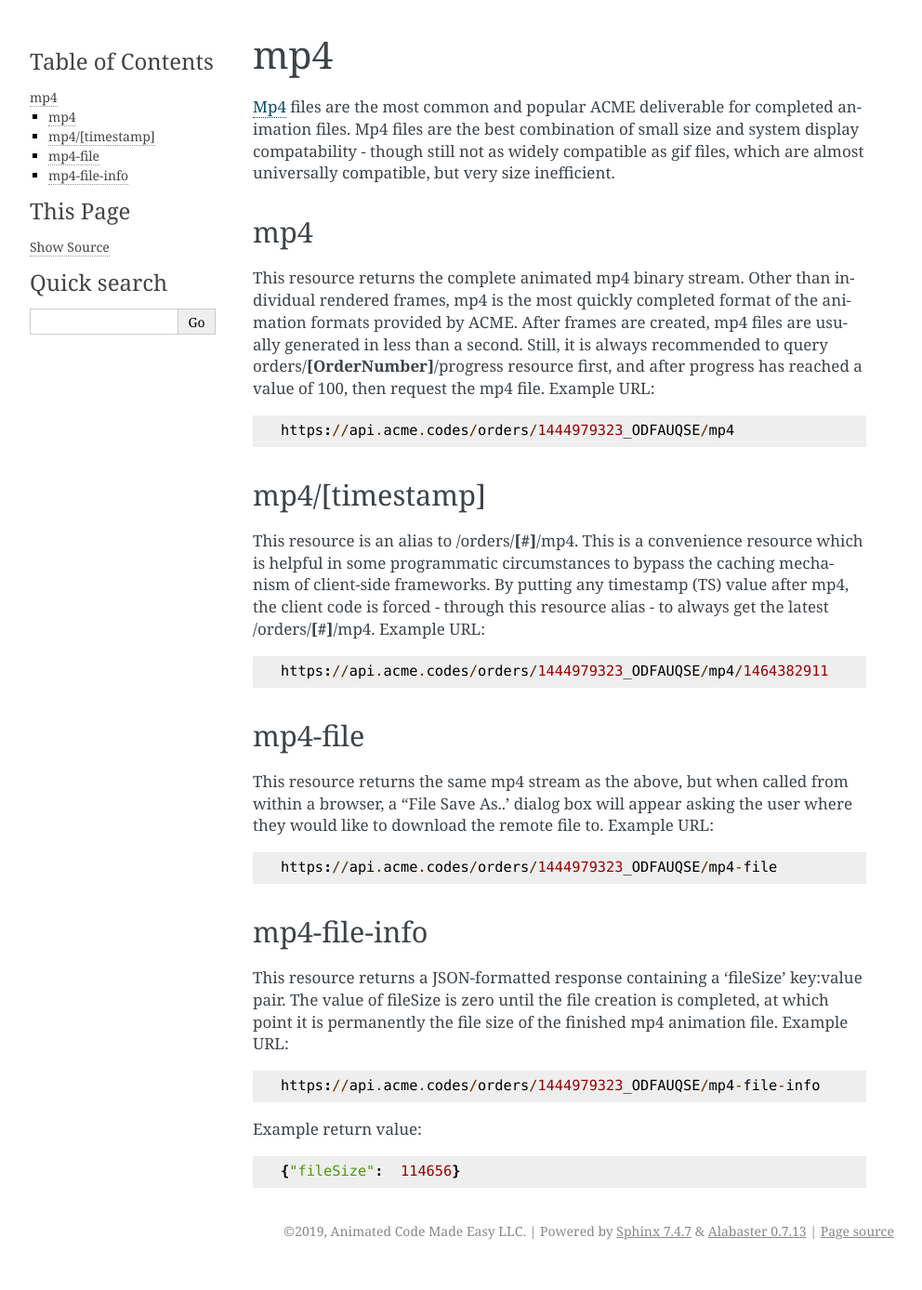
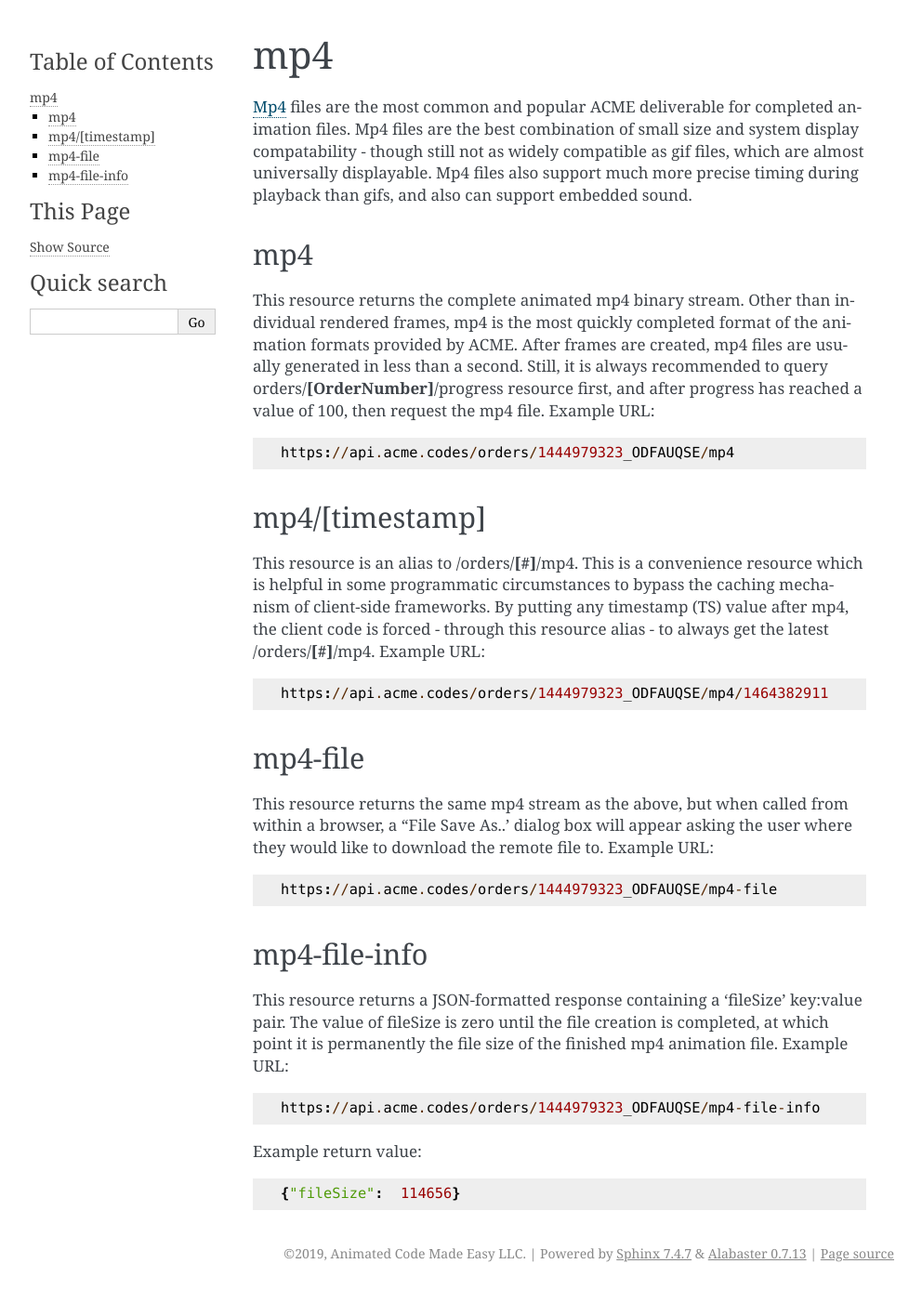
Before and after one commit to pcmillerAcme/docs, a Sphinx documentation site: the page built from source/mp4.rst, in a window 1280 px wide. Shown: the whole page at 93% size, without its empty margins (148-1140 px from the left). Built offline with Sphinx 7.4.7, drawn with Linux system fonts in a browser that asks for light colours; before the commit the page ends 1364 px from its top, so only the background shows below that.

Commit message:
Minor description enhancements for gif and mp4

```diff
--- a/source/Basic Request.rst
+++ b/source/Basic Request.rst
@@ -6,15 +6,15 @@
 Basic Request
 #############
 
-The minimal request sequence:
+To request api.acme.codes create an animated code for you, here is the minimal request sequence:
 
 1. GET a new order number, receive JSON response containing an **Order Number**.
 2. GET the product (or any other information) by referencing the **Order Number**.
 
-For example, a requesting service could:
+For example, a requesting service could ask for an animation to be started by:
 ::
 
-    GET: https://api.acme.codes/new?msg=Reading%20ACME%20documentation%20is%20fun!
+    GET: https://api.acme.codes/new?msg=ReadingAcmeDocumentationIsFun!
 
 ACME service would return JSON:
 ::
--- a/source/gif.rst
+++ b/source/gif.rst
@@ -6,7 +6,7 @@
 gif
 ###
 
-`Gif <https://en.wikipedia.org/wiki/GIF>`_ files have two advantages over other formats. First, gif format is the most commonly known animation software format, requiring no complex or hardware enabled `codecs <https://en.wikipedia.org/wiki/Codec>`_. As a result, gif files are displayable by almost any software and is arguable the most universally readable animated file format. Gif also supports transparency. Gif files have two primary disadvantages over other formats; They are slow to create, and also the final file size is very large for the animation time periods.
+`Gif <https://en.wikipedia.org/wiki/GIF>`_ files have two advantages over other formats. First, gif format is the most commonly known animation software format, requiring no complex or hardware enabled `codecs <https://en.wikipedia.org/wiki/Codec>`_. As a result, gif files are displayable by almost any software and is arguably the most universally readable animated file format. Gif also supports transparency. Gif files have several disadvantages over other formats; they are slow to create, the final file size is very large for the length of time shown, and the timing of the playback is imprecise.
 
 gif
 """
--- a/source/mp4.rst
+++ b/source/mp4.rst
@@ -6,7 +6,7 @@
 mp4
 ###
 
-`Mp4 <https://en.wikipedia.org/wiki/MPEG-4_Part_14>`_ files are the most common and popular ACME deliverable for completed animation files. Mp4 files are the best combination of small size and system display compatability  - though still not as widely compatible as gif files, which are almost universally compatible, but very size inefficient.
+`Mp4 <https://en.wikipedia.org/wiki/MPEG-4_Part_14>`_ files are the most common and popular ACME deliverable for completed animation files. Mp4 files are the best combination of small size and system display compatability  - though still not as widely compatible as gif files, which are almost universally displayable. Mp4 files also support much more precise timing during playback than gifs, and also can support embedded sound.
 
 mp4
 """
```
Also changed, not shown: source/Standard Request.rst (+8 -8 lines).
